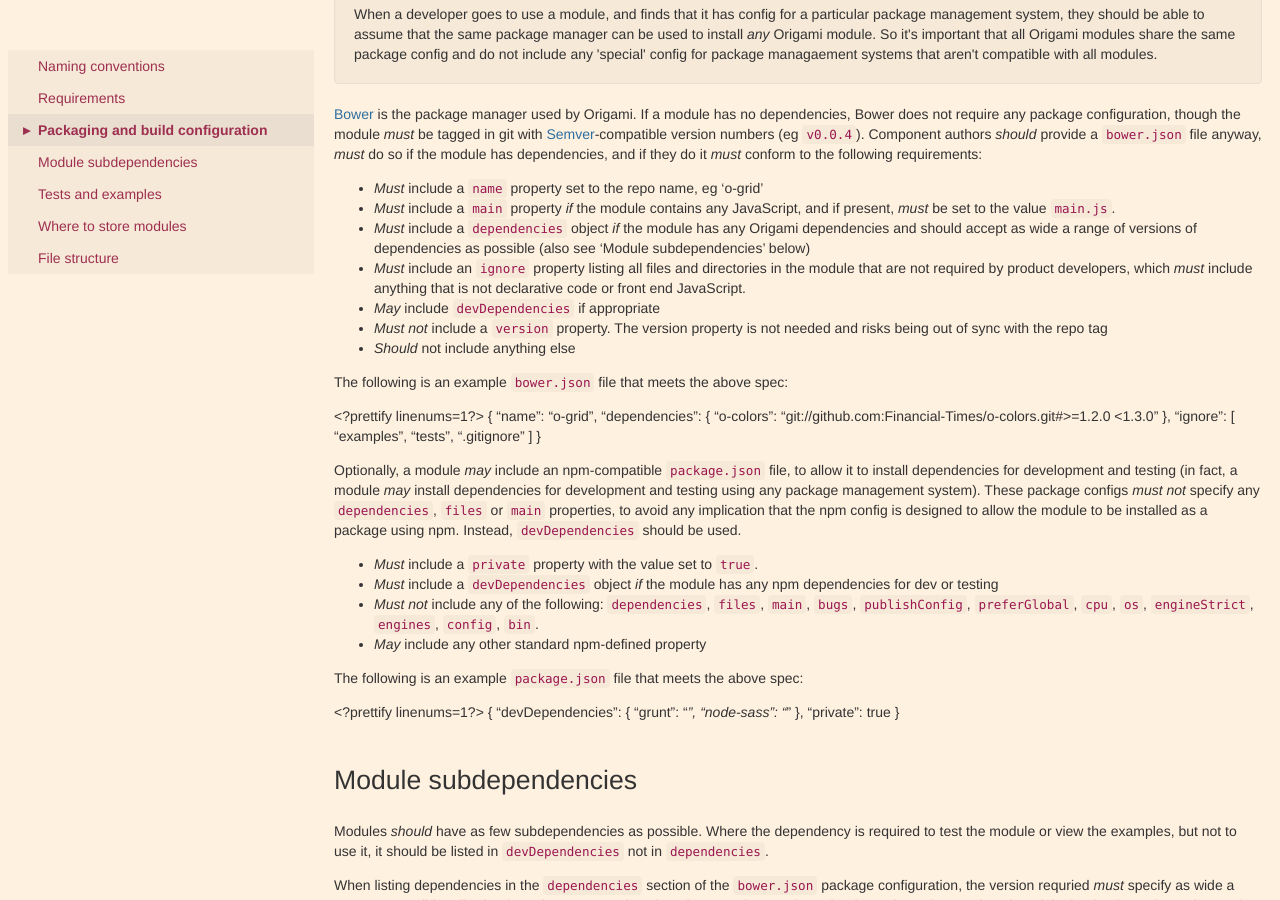
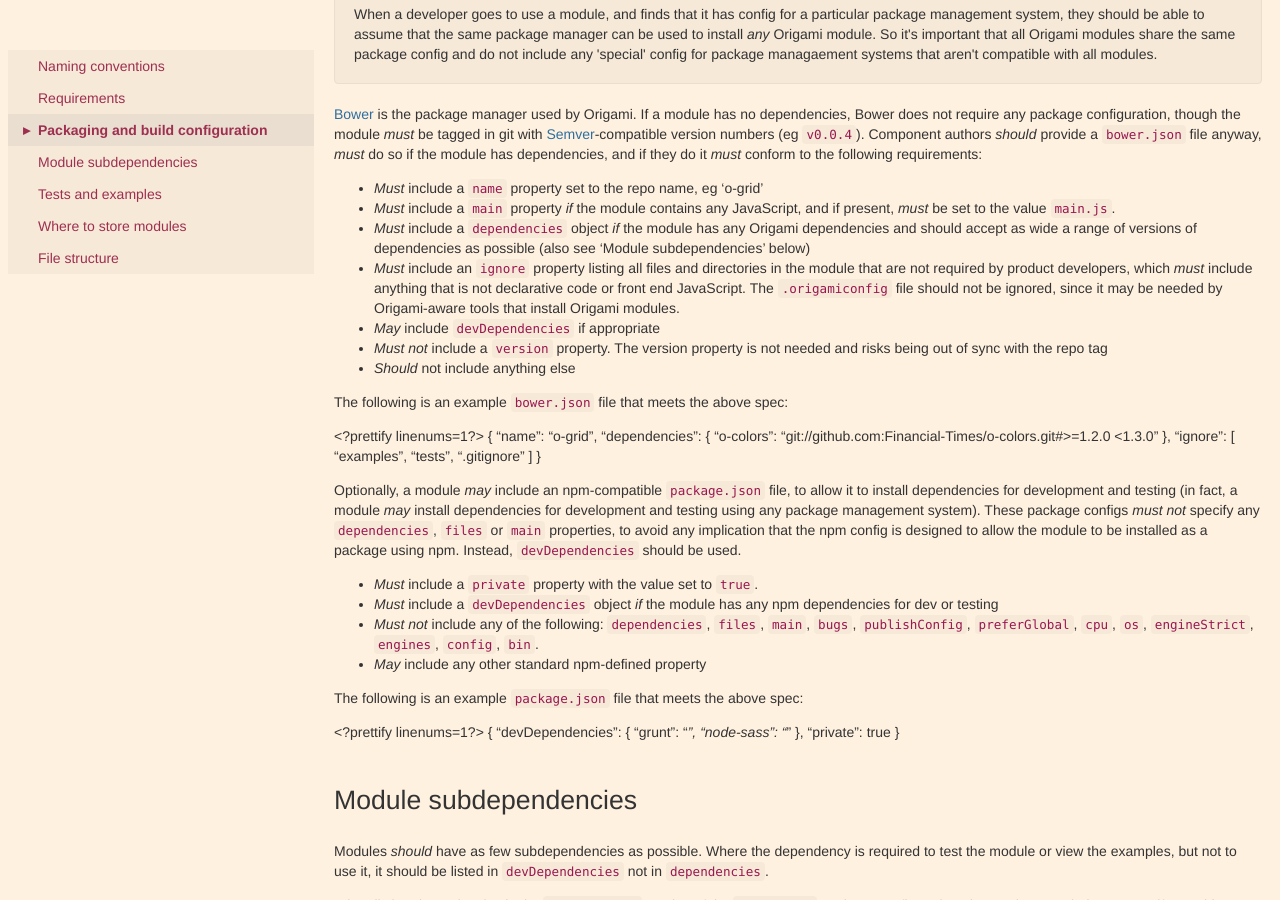
Before and after one commit to Financial-Times/ft-origami, a Jekyll site: the page built from docs/component-spec/modules.md, in a window 1280 px wide and 900 px high, scrolled down 1592 px. Built offline with Jekyll 4.4.1, drawn with Linux system fonts in a browser that asks for light colours.

Commit message:
Remind component devs not to ignore .origamiconfig

```diff
--- a/docs/component-spec/modules.md
+++ b/docs/component-spec/modules.md
@@ -57,7 +57,7 @@ The following requirements apply to creating a Origami-compatible module compone
 * *Must* include a `name` property set to the repo name, eg 'o-grid'
 * *Must* include a `main` property *if* the module contains any JavaScript, and if present, *must* be set to the value `main.js`.
 * *Must* include a `dependencies` object *if* the module has any Origami dependencies and should accept as wide a range of versions of dependencies as possible (also see 'Module subdependencies' below)
-* *Must* include an `ignore` property listing all files and directories in the module that are not required by product developers, which *must* include anything that is not declarative code or front end JavaScript.
+* *Must* include an `ignore` property listing all files and directories in the module that are not required by product developers, which *must* include anything that is not declarative code or front end JavaScript.  The `.origamiconfig` file should not be ignored, since it may be needed by Origami-aware tools that install Origami modules.
 * *May* include `devDependencies` if appropriate
 * *Must not* include a `version` property.  The version property is not needed and risks being out of sync with the repo tag
 * *Should* not include anything else
```
